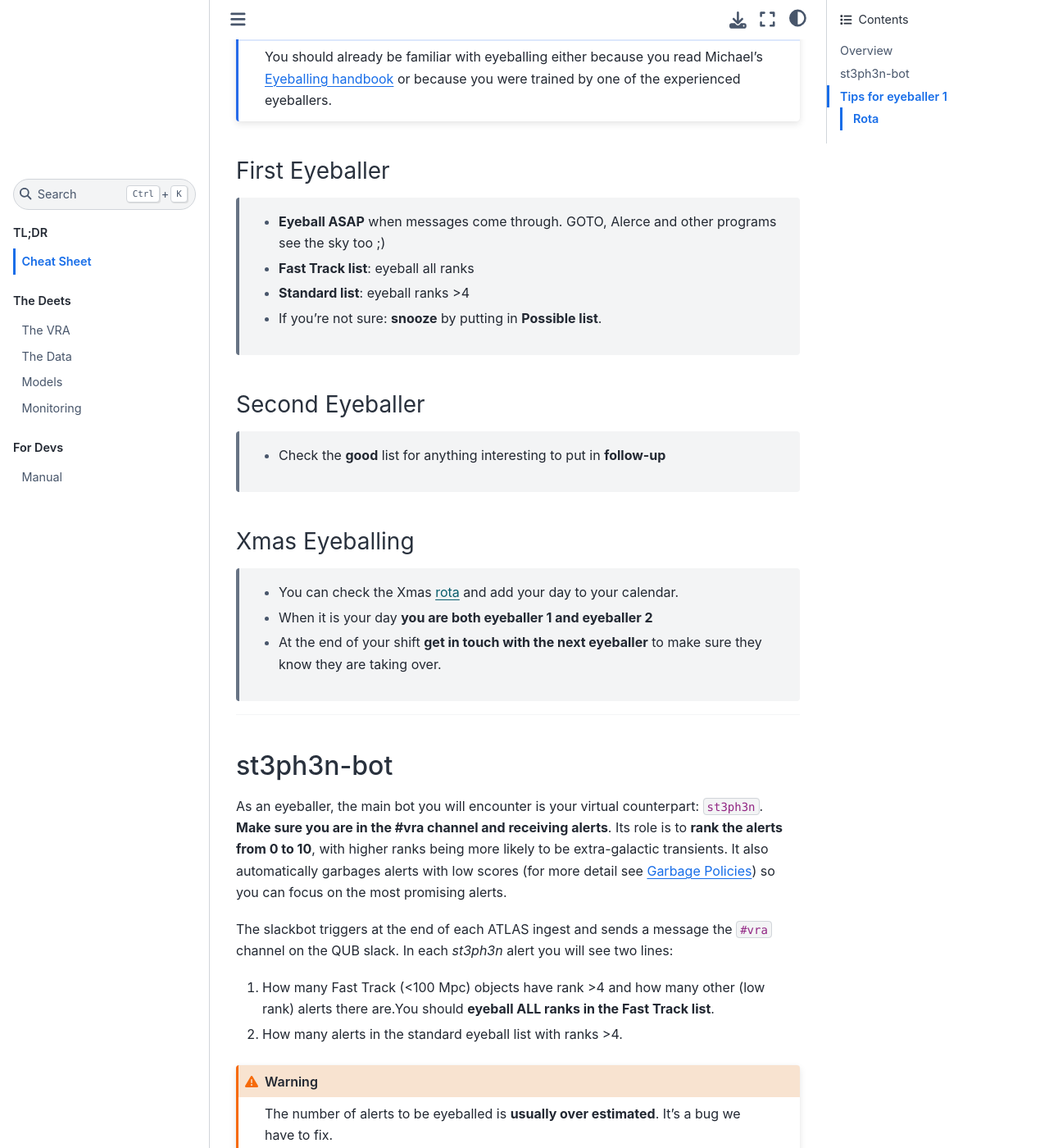
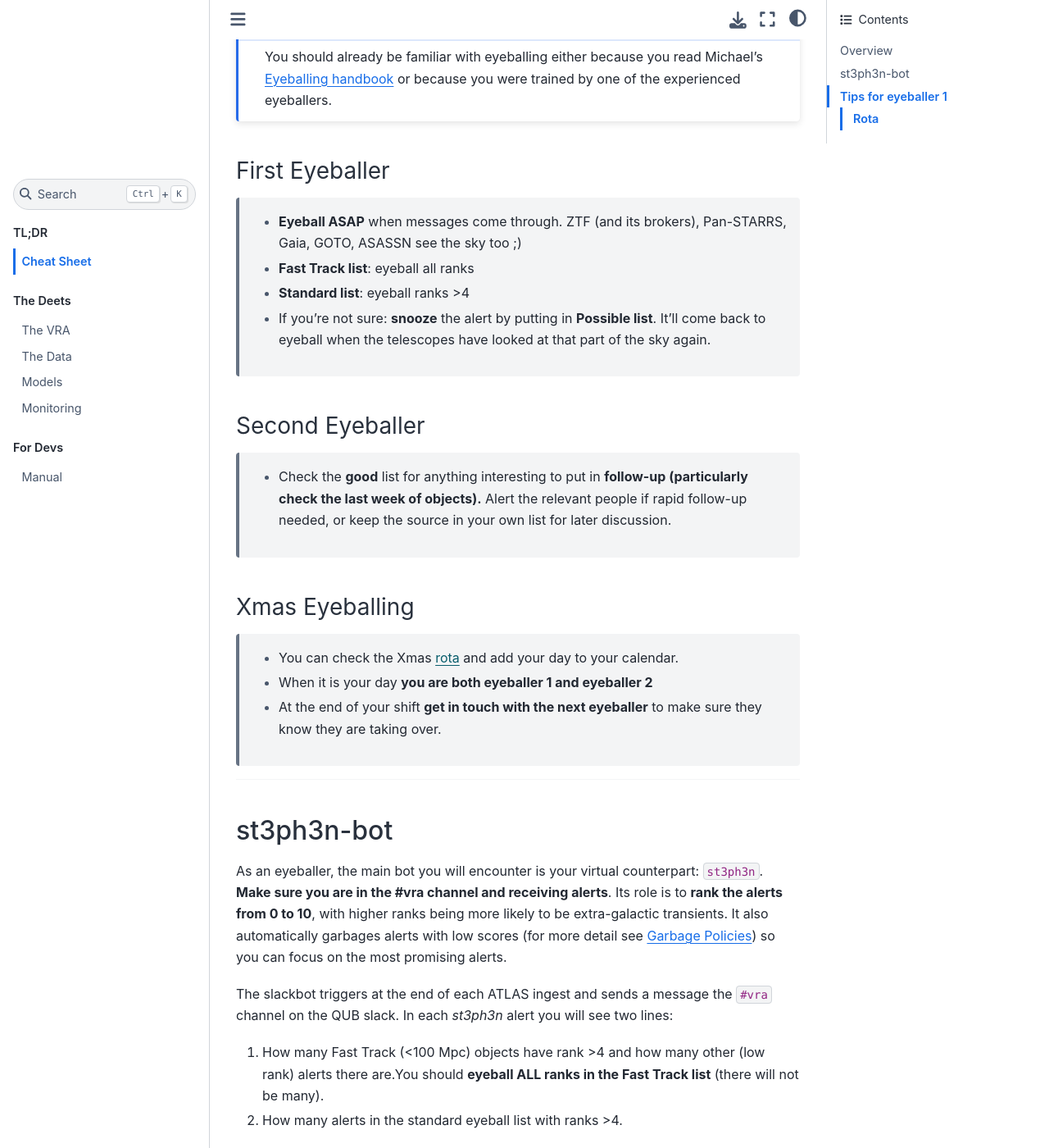
Before and after one commit to HeloiseS/atlasvras, a Sphinx documentation site: the page built from docs/source/eyeball.rst, in a window 1280 px wide and 1400 px high, scrolled down 323 px. Shown: the whole window at 82% size. Built offline with Sphinx 7.4.7 and the Sphinx Book theme 1.1.4, drawn with Linux system fonts in a browser that asks for light colours.

Commit message:
stephen's comments on eyeball cheat sheet overview

```diff
--- a/docs/source/eyeball.rst
+++ b/docs/source/eyeball.rst
@@ -17,14 +17,14 @@ Overview
 
 First Eyeballer
 ~~~~~~~~~~~~
-    - **Eyeball ASAP** when messages come through. GOTO, Alerce and other programs see the sky too ;)
+    - **Eyeball ASAP** when messages come through. ZTF (and its brokers), Pan-STARRS, Gaia, GOTO, ASASSN see the sky too ;)
     - **Fast Track list**: eyeball all ranks
     - **Standard list**: eyeball ranks >4
-    - If you're not sure: **snooze** by putting in **Possible list**.
+    - If you're not sure: **snooze** the alert by putting in **Possible list**. It'll come back to eyeball when the telescopes have looked at that part of the sky again.
 
 Second Eyeballer
 ~~~~~~~~~~~~~~~~
-   - Check the **good** list for anything interesting to put in **follow-up**
+   - Check the **good** list for anything interesting to put in **follow-up (particularly check the last week of objects).**  Alert the relevant people if rapid follow-up needed, or keep the source in your own list for later discussion.
 
 Xmas Eyeballing
 ~~~~~~~~~~~~~~
@@ -51,7 +51,7 @@ The slackbot triggers at the end of each ATLAS ingest and sends a
 message the ``#vra`` channel on the QUB slack. In each `st3ph3n`
 alert you will see two lines:
 
-1. How many Fast Track (<100 Mpc) objects have rank >4 and how many other (low rank) alerts there are.You should **eyeball ALL ranks in the Fast Track list**.
+1. How many Fast Track (<100 Mpc) objects have rank >4 and how many other (low rank) alerts there are.You should **eyeball ALL ranks in the Fast Track list** (there will not be many).
 2. How many alerts in the standard eyeball list with ranks >4.
 
 .. warning::
```
